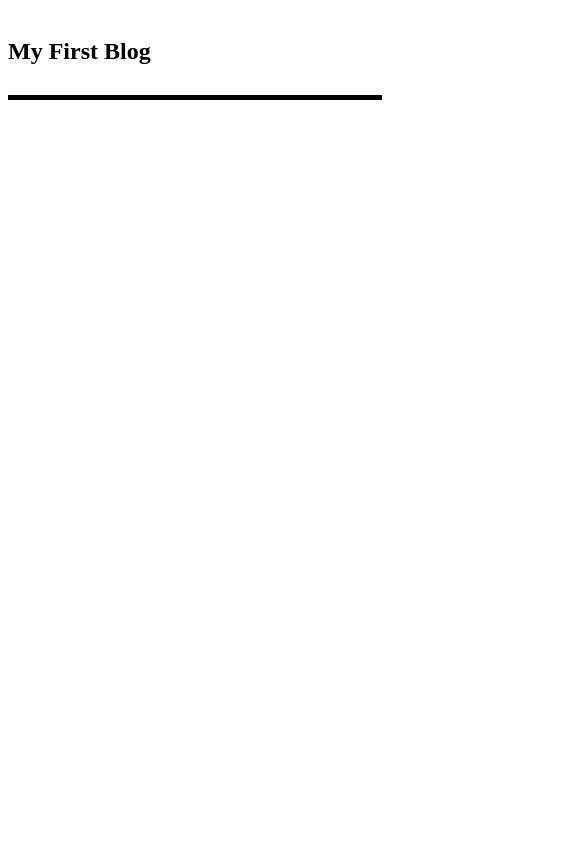
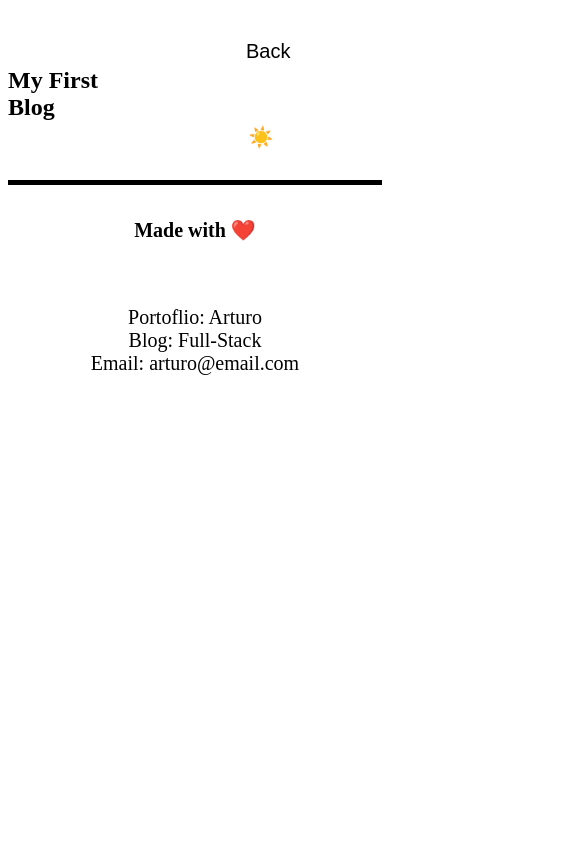
Before and after one commit to kalisurf3r/personal-blog, a plain HTML site: page blog.html in a window 390 px wide. Shown: the top 844 px of the page, 585 px wide, since content can reach past the window. Drawn offline with Linux system fonts and the light colour scheme.

Commit message:
made blog page responsive

```diff
--- a/assets/blog.css
+++ b/assets/blog.css
@@ -1,17 +1,19 @@
 header {
     display: flex;
     border-bottom: 5px solid black;
+    flex-shrink: 1;
 }
 
 h5 {
     display: flex;
-    justify-content: flex-start;
+    justify-content: center;
     align-items: center;
     position: relative;
     flex-direction: row;
     font-size: 20px;
-    left: 1300px;
-    top: 1000px;
+    left: auto;
+    top: auto;
+    flex-shrink: 1;
 }
 
 ul {
@@ -22,7 +24,7 @@ ul {
     position: relative;
     flex-direction: column;
     font-size: 20px;
-    top: 1100px;
+    top: auto;
 }
 
 li {
@@ -38,10 +40,12 @@ a {
 
 footer {
     display: flex;
+    flex-shrink: 1;
 }
 
 .container {
     position: relative;
+    /* display: flex; */
 }
 
 .title {
@@ -61,11 +65,18 @@ footer {
     width: 70px;
     position: relative;
     flex-direction: row;
-    left: 1200px;
+    left: auto;
     font-size: 20px;
     margin: 8px;
+    flex-shrink: 1;
 }
 
+.btnContainer {
+    display:flex;
+    flex-shrink: 1;
+    justify-content: center;
+    align-items: center;
+}
 .dark {
     background-color: rgb(43, 31, 31);
     color: rgb(231, 222, 222);
@@ -75,3 +86,18 @@ footer {
     background-color: white;
     color: black;
   }
+
+@media (max-width: 768px) {
+    .btnContainer {
+        display: flex;
+        flex-direction: column;
+        width: 70%;
+    }
+
+    footer {
+        display: flex;
+        flex-direction: column;
+        justify-content: center;
+        align-items: center;
+    }
+}
--- a/blog.html
+++ b/blog.html
@@ -13,7 +13,7 @@
         <h2>My First Blog</h2>
     </div>
 
-    <div >
+    <div class="btnContainer">
         <button class="buttons" id="back">Back</button>
         <button class="buttons" id="theme">☀️</button>
        </div>
```
